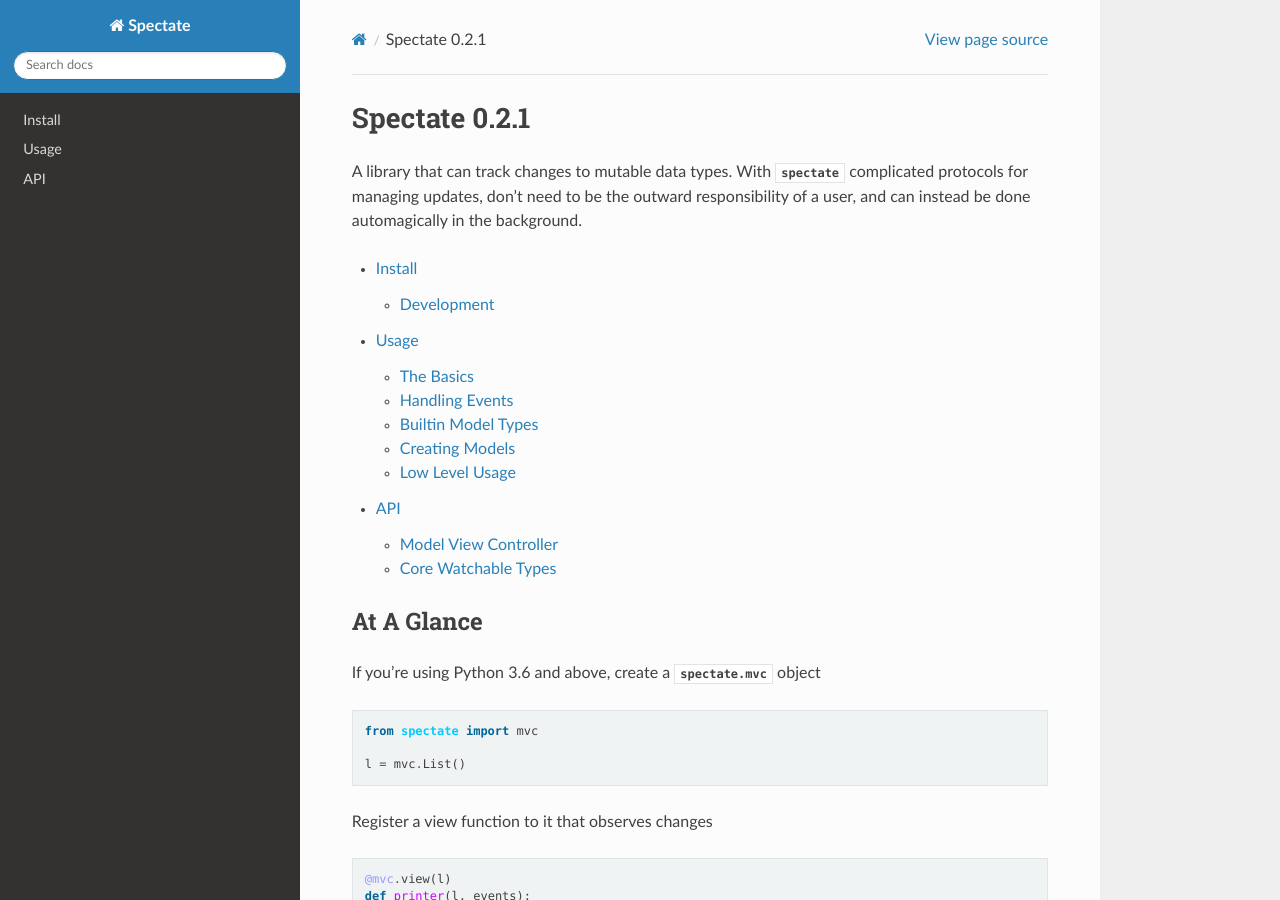
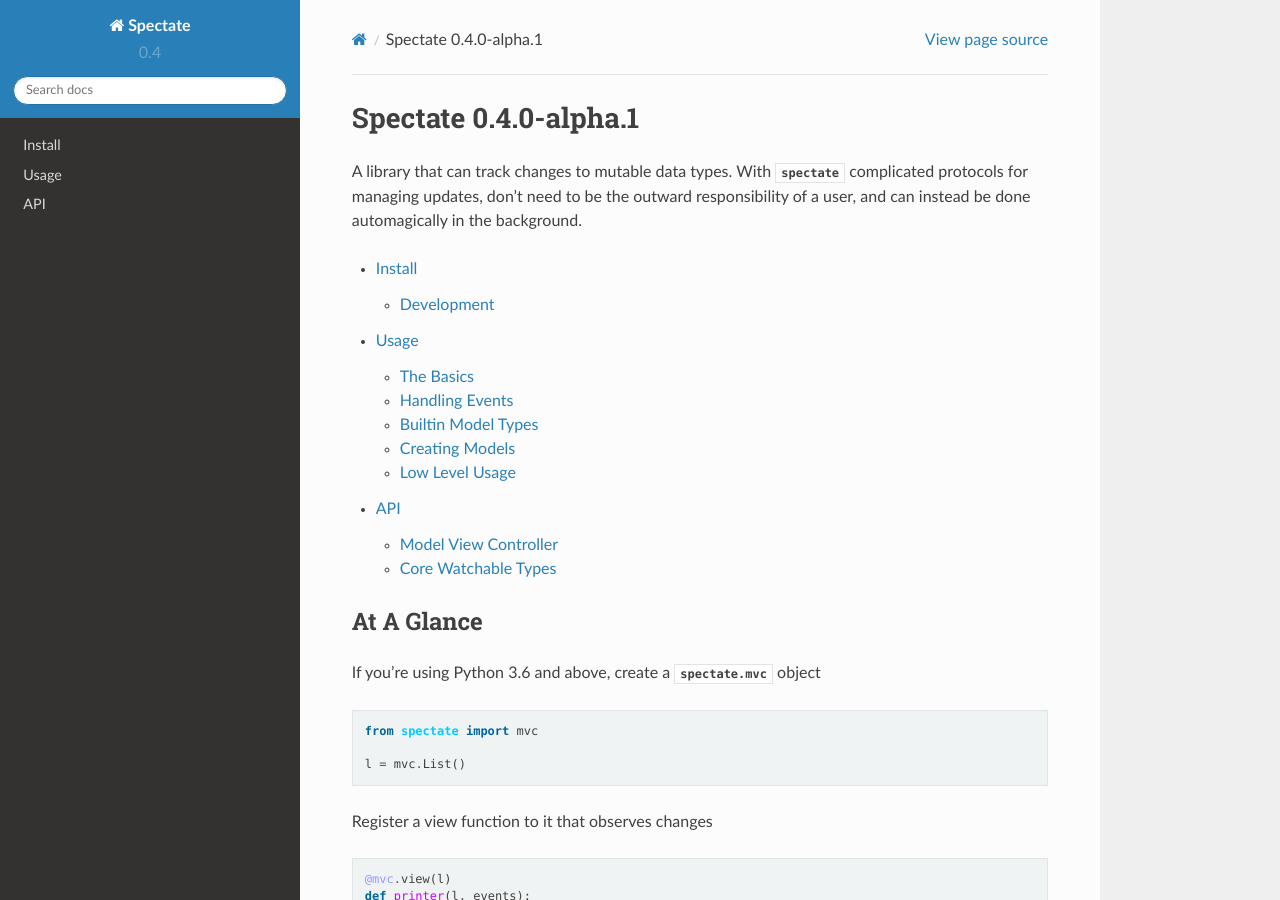
Before and after one commit to rmorshea/spectate, a Sphinx documentation site: the page built from docs/source/index.rst, in a window 1280 px wide and 900 px high. Built offline with Sphinx 7.4.7 and the Read the Docs theme 2.0.0, drawn with Linux system fonts in a browser that asks for light colours; part of the change alters nothing that is shown.

```diff
--- a/docs/source/conf.py
+++ b/docs/source/conf.py
@@ -17,6 +17,8 @@ import sys
 
 sys.path.insert(0, os.path.dirname(os.path.abspath("..")))
 
+import spectate
+
 # -- Project information -----------------------------------------------------
 
 project = "Spectate"
@@ -24,9 +26,9 @@ copyright = "2018, Ryan Morshead"
 author = "Ryan Morshead"
 
 # The short X.Y version
-version = ""
+version = ".".join(spectate.__version__.split(".")[:2])
 # The full version, including alpha/beta/rc tags
-release = "0.2.1"
+release = spectate.__version__
 
 # -- General configuration ---------------------------------------------------
 
```
